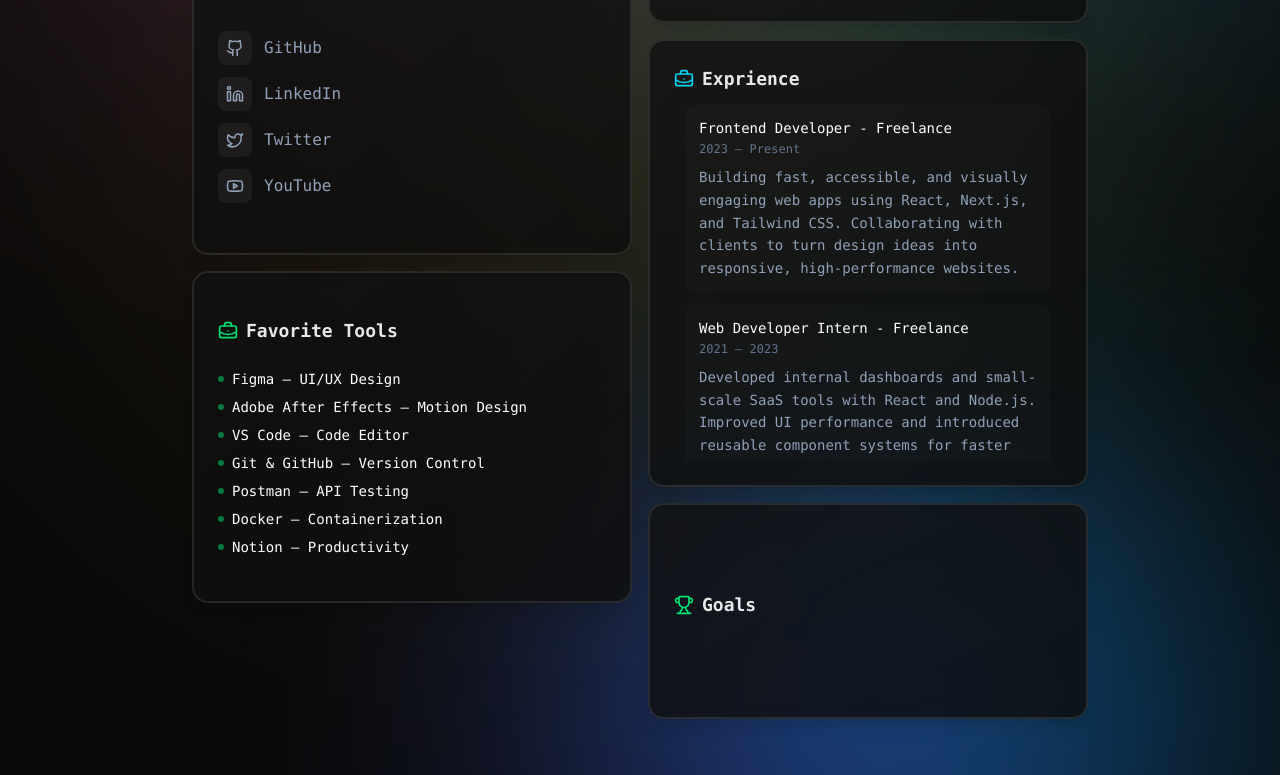
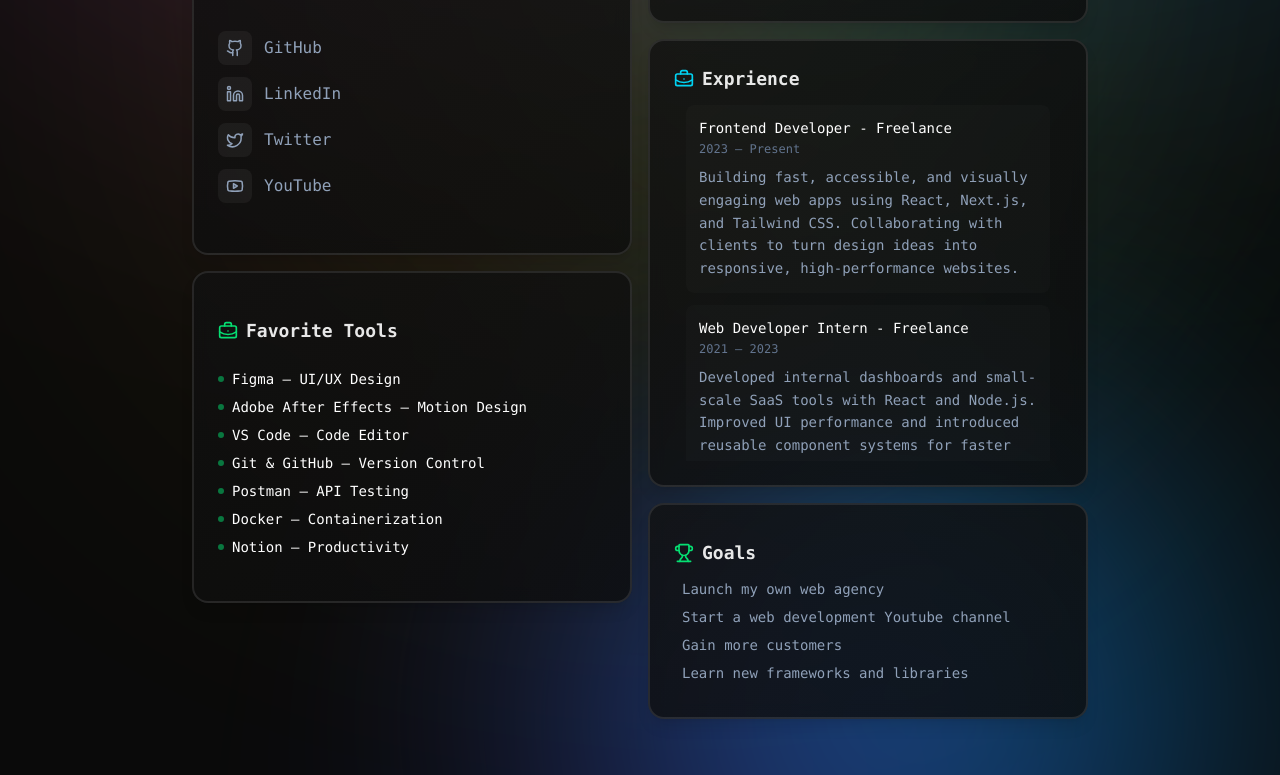
Before and after one commit to aritra0085/portfolioN, a React (Vite) app: page / in a window 1280 px wide. Shown: the part 713-1488 px from the top of the page. Built offline with nearby package versions, Linux system fonts and the light colour scheme.

Commit message:
add varients

```diff
--- a/src/App.jsx
+++ b/src/App.jsx
@@ -243,7 +243,14 @@
                 className="text-green-400"/>
                 <span>Goals</span>
               </h2>
-              <ul></ul>
+              <ul className="text-slate-400 text-sm space-y-2">
+                {goals.map((goal,i) => (
+                  <li key={i} className="flex items-start gap-2">
+                    <span></span>
+                    {goal}
+                  </li>
+                ))}
+              </ul>
           </motion.div>
         </motion.main>
       </div>
```
